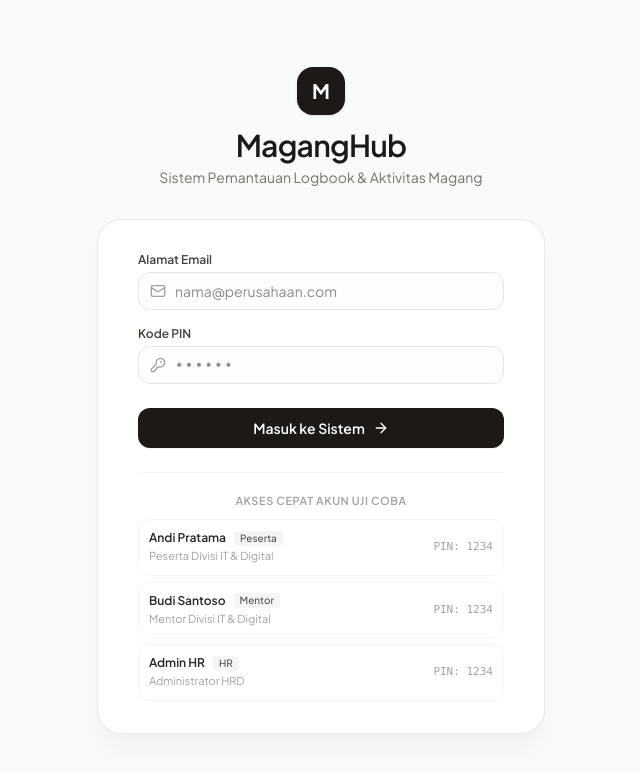
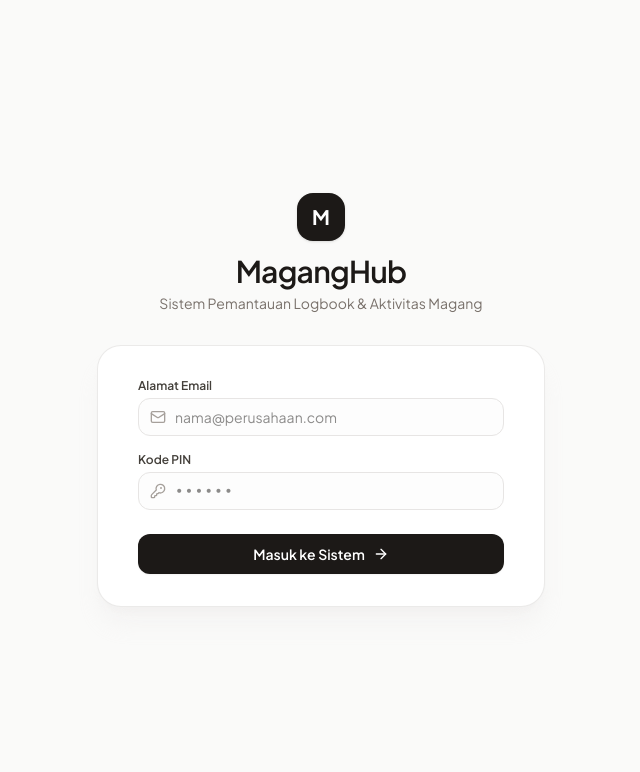
Before and after one commit to DenisKai7/logbook-maganghub, a React (Vite) app: page / in a window 1280 px wide. Shown: the top 772 px of the page, without its empty margins (319-959 px from the left). Built offline with nearby package versions, Linux system fonts and the light colour scheme.

Commit message:
refactor: remove preset test accounts from login

```diff
--- a/src/components/LoginView.tsx
+++ b/src/components/LoginView.tsx
@@ -6,12 +6,6 @@ import { Mail, ArrowRight, KeyRound } from 'lucide-react';
 interface Props {
   onLoginSuccess: (user: User, pin: string) => void;
 }
-
-const PRESET_ACCOUNTS = [
-  { role: 'Peserta', name: 'Andi Pratama', email: 'andi@magang.com', pin: '1234', desc: 'Peserta Divisi IT & Digital' },
-  { role: 'Mentor', name: 'Budi Santoso', email: 'budi@perusahaan.com', pin: '1234', desc: 'Mentor Divisi IT & Digital' },
-  { role: 'HR', name: 'Admin HR', email: 'hr@perusahaan.com', pin: '1234', desc: 'Administrator HRD' },
-];
 
 export const LoginView: React.FC<Props> = ({ onLoginSuccess }) => {
   const [email, setEmail] = useState('');
@@ -41,12 +35,6 @@ export const LoginView: React.FC<Props> = ({ onLoginSuccess }) => {
     } finally {
       setLoading(false);
     }
-  };
-
-  const handleSelectPreset = (presetEmail: string, presetPin: string) => {
-    setEmail(presetEmail);
-    setPin(presetPin);
-    setError('');
   };
 
   return (
@@ -124,38 +112,6 @@ export const LoginView: React.FC<Props> = ({ onLoginSuccess }) => {
               <ArrowRight className="w-4 h-4" />
             </button>
           </form>
-
-          {/* Quick preset accounts */}
-          <div className="mt-6 pt-5 border-t border-stone-100">
-            <p className="text-[11px] font-semibold uppercase tracking-wider text-stone-400 mb-2.5 text-center">
-              Akses Cepat Akun Uji Coba
-            </p>
-            <div className="space-y-1.5">
-              {PRESET_ACCOUNTS.map(acc => (
-                <button
-                  key={acc.email}
-                  type="button"
-                  onClick={() => handleSelectPreset(acc.email, acc.pin)}
-                  className="w-full text-left p-2.5 rounded-xl border border-stone-100 hover:border-stone-300 hover:bg-stone-50 transition-colors flex items-center justify-between group cursor-pointer"
-                >
-                  <div>
-                    <div className="flex items-center gap-2">
-                      <strong className="text-xs font-semibold text-stone-800 group-hover:text-stone-950">
-                        {acc.name}
-                      </strong>
-                      <span className="text-[10px] px-1.5 py-0.2 rounded bg-stone-100 text-stone-600 font-medium">
-                        {acc.role}
-                      </span>
-                    </div>
-                    <p className="text-[11px] text-stone-400 mt-0.5">{acc.desc}</p>
-                  </div>
-                  <span className="text-[11px] font-mono text-stone-400 group-hover:text-stone-700">
-                    PIN: {acc.pin}
-                  </span>
-                </button>
-              ))}
-            </div>
-          </div>
         </div>
       </div>
     </div>
```
